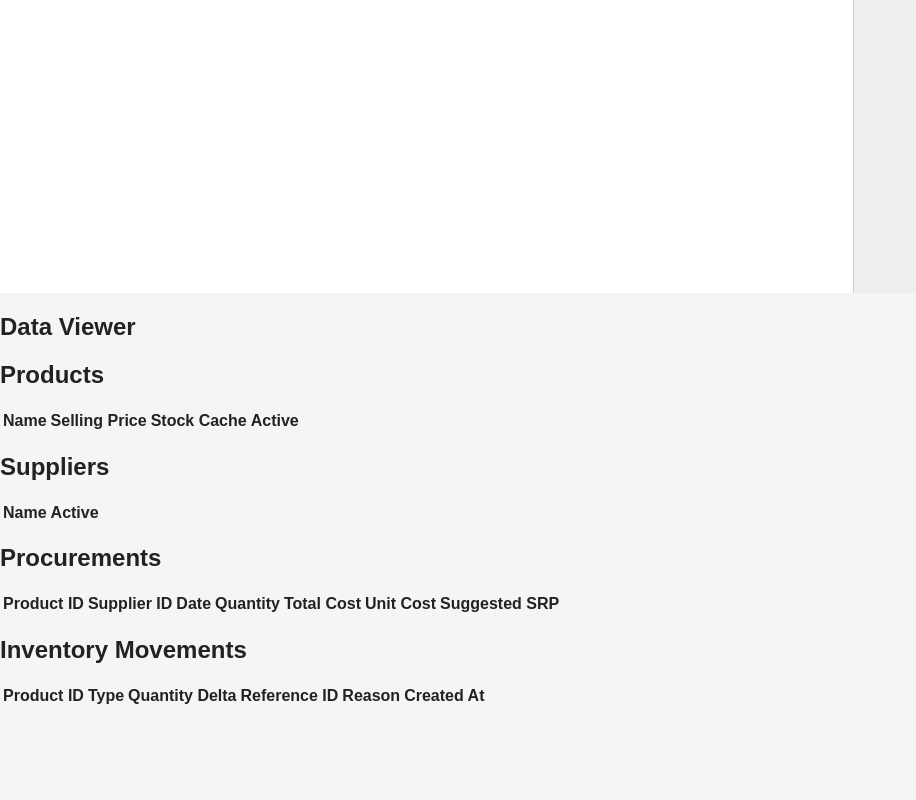
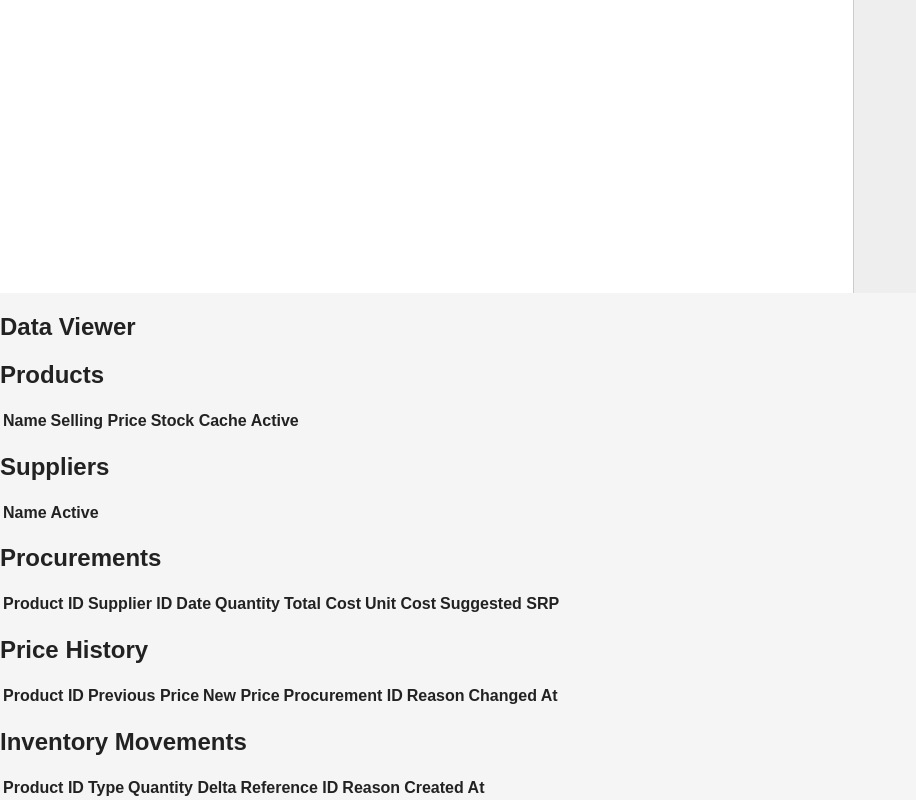
Before and after one commit to kentvillamora-dev/mini-store-pos, a React (Vite) app: page / in a window 1280 px wide. Shown: the part 525-1325 px from the top of the page, without its empty margins (0-916 px from the left). Before the commit the page ends 1233 px from the top, so only its background shows below. Built offline with nearby package versions, Linux system fonts and the light colour scheme.

Commit message:
Add price history to data viewer

```diff
--- a/src/features/dataViewer/DataViewer.tsx
+++ b/src/features/dataViewer/DataViewer.tsx
@@ -5,6 +5,7 @@ import {
   type InventoryMovement,
   type Supplier,
   type Procurement,
+  type PriceHistory,
 } from '../../db/database'
 
 function DataViewer() {
@@ -13,6 +14,7 @@ function DataViewer() {
     useState<InventoryMovement[]>([])
   const [suppliers, setSuppliers] = useState<Supplier[]>([])
   const [procurements, setProcurements] = useState<Procurement[]>([])
+  const [priceHistory, setPriceHistory] = useState<PriceHistory[]>([])
 
   useEffect(() => {
     async function loadData() {
@@ -27,6 +29,9 @@ function DataViewer() {
 
       const procurementRecords = await db.procurements.toArray()
       setProcurements(procurementRecords)
+
+      const priceHistoryRecords = await db.priceHistory.toArray()
+      setPriceHistory(priceHistoryRecords)
     }
 
     loadData()
@@ -110,6 +115,34 @@ function DataViewer() {
         </tbody>
       </table>
 
+      <h2>Price History</h2>
+
+      <table>
+        <thead>
+          <tr>
+            <th>Product ID</th>
+            <th>Previous Price</th>
+            <th>New Price</th>
+            <th>Procurement ID</th>
+            <th>Reason</th>
+            <th>Changed At</th>
+          </tr>
+        </thead>
+
+        <tbody>
+          {priceHistory.map((priceChange) => (
+            <tr key={priceChange.id}>
+              <td>{priceChange.productId}</td>
+              <td>₱{priceChange.previousPrice.toFixed(2)}</td>
+              <td>₱{priceChange.newPrice.toFixed(2)}</td>
+              <td>{priceChange.procurementId ?? '-'}</td>
+              <td>{priceChange.reason ?? '-'}</td>
+              <td>{priceChange.changedAt}</td>
+            </tr>
+          ))}
+        </tbody>
+      </table>
+
       <h2>Inventory Movements</h2>
 
       <table>
```
